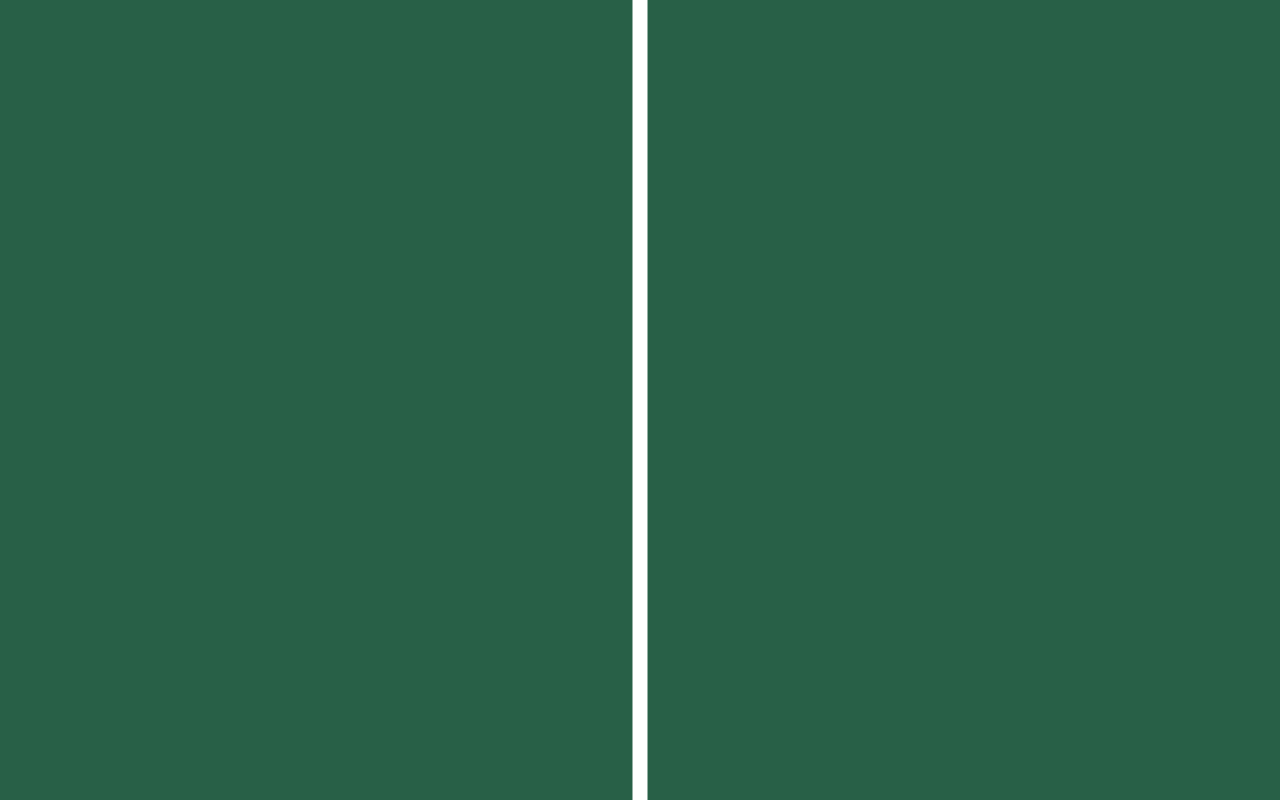
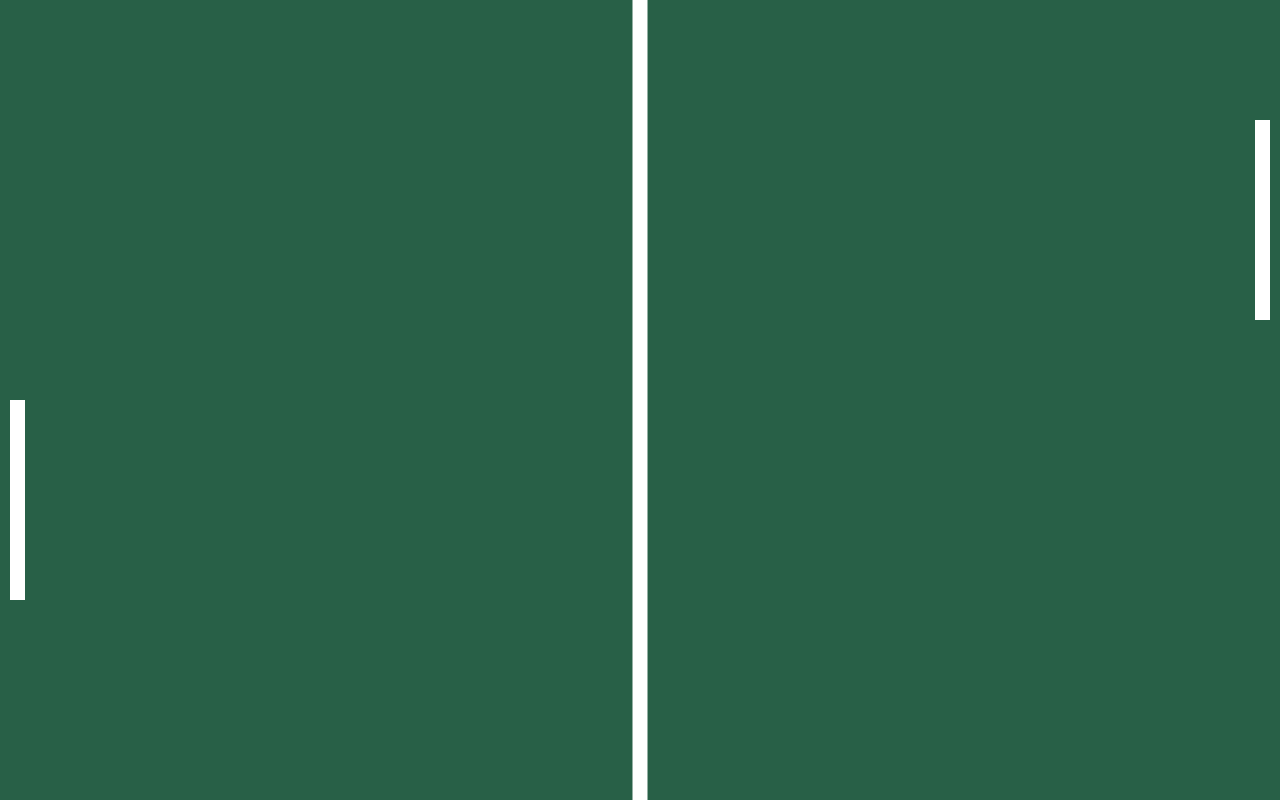
Before and after one commit to andressasabrantes/CursoJS, a plain HTML site: page index.html in a window 1280 px wide. Drawn offline with Linux system fonts and the light colour scheme.

Commit message:
main: drawing rackets

```diff
--- a/index.html
+++ b/index.html
@@ -27,17 +27,30 @@
             }
 
             function draw() {
+                //draws the field
                 canvasCtx.fillStyle = "#286047"
                 canvasCtx.fillRect(0, 0, window.innerWidth, window.innerHeight)
 
                 canvasCtx.fillStyle = "#ffffff"
 
-                const x = (window.innerWidth / 2) - (lineWidth / 2)
-                const y = 0
-                const w = lineWidth
-                const h = window.innerHeight
+                //draws line
+                canvasCtx.fillRect(
+                    (window.innerWidth / 2) - (lineWidth / 2),
+                    0,
+                    lineWidth,
+                    window.innerHeight
+                )
 
-                canvasCtx.fillRect(x, y, w, h)
+                //draws left racket
+                canvasCtx.fillRect(10, 400, lineWidth, 200)
+
+                //draws right racket
+                canvasCtx.fillRect(
+                    window.innerWidth - lineWidth - 10,
+                    120,
+                    lineWidth,
+                    200
+                )
             }
 
 
```
